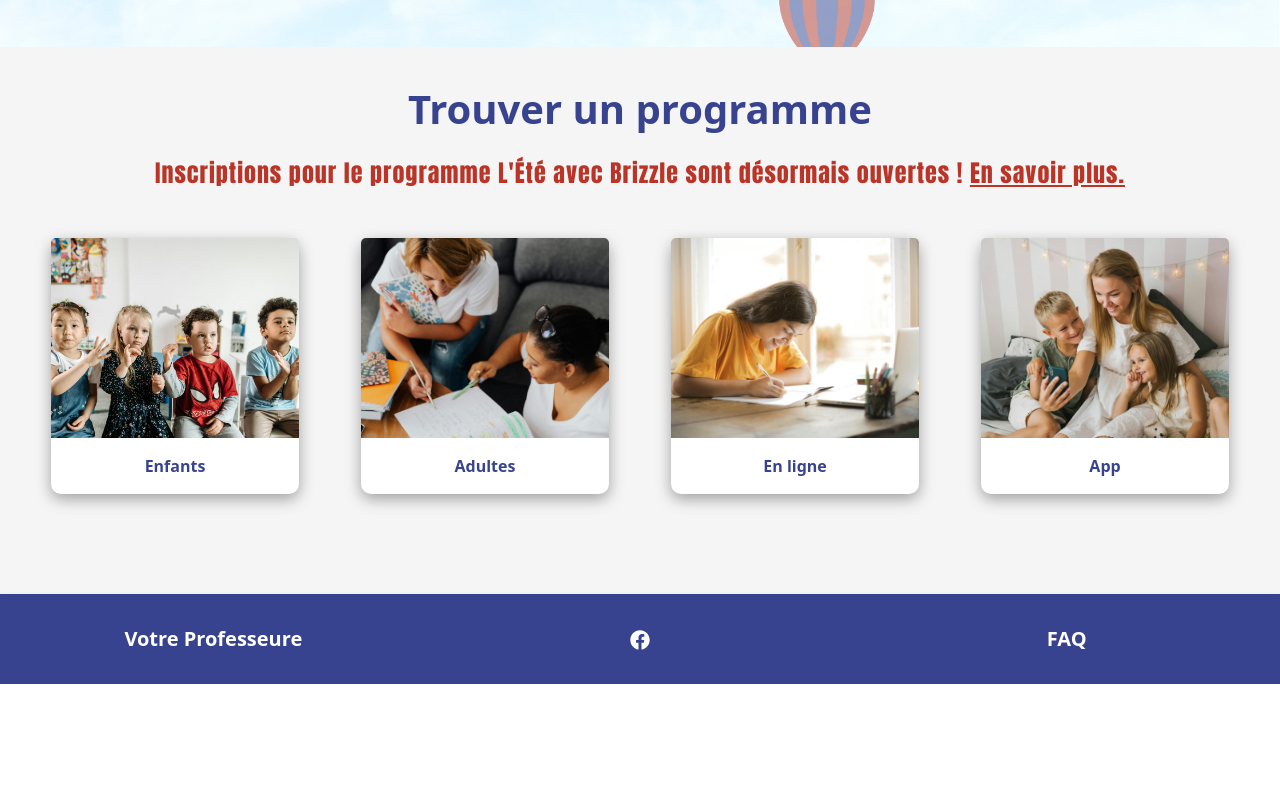
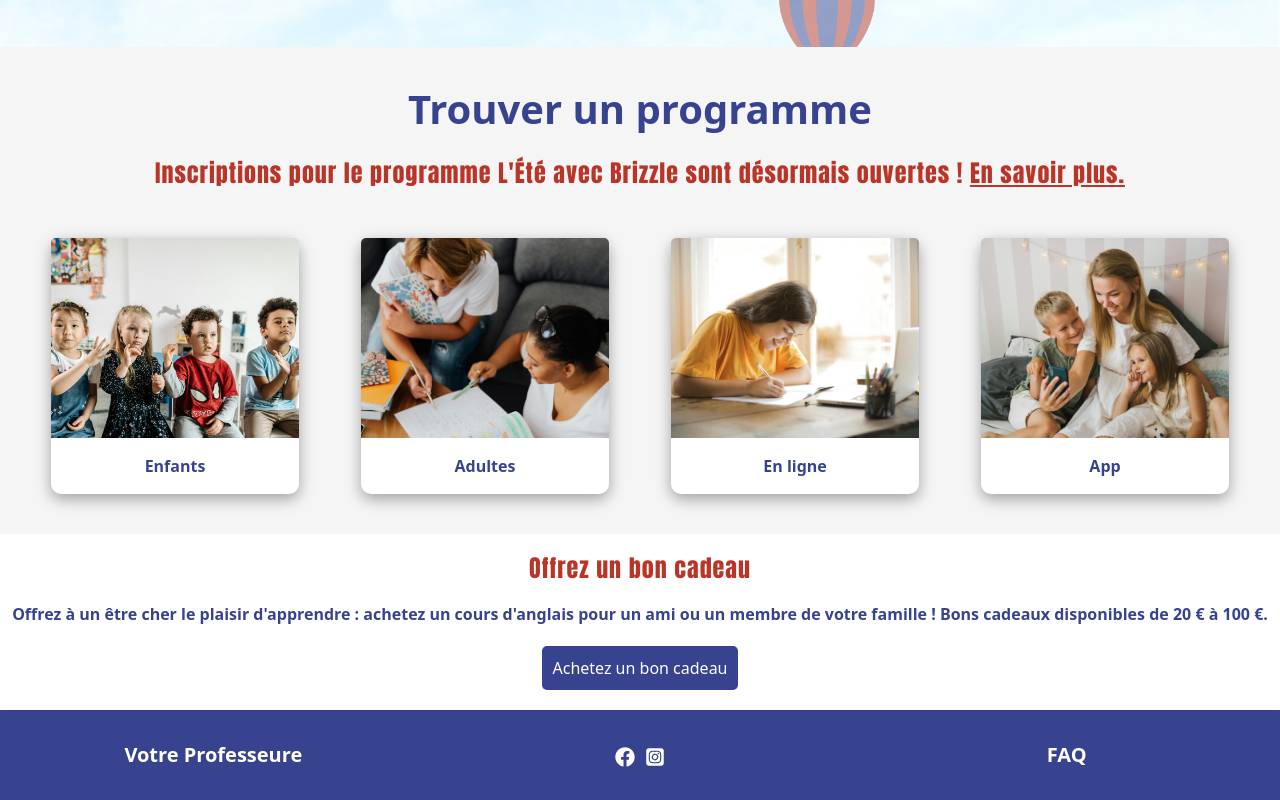
Before and after one commit to GeorginaMudditt/brizzle-website, a React (Vite) app: page / in a window 1280 px wide. Shown: the part 467-1267 px from the top of the page. Before the commit the page ends 1151 px from the top, so only its background shows below. Built offline with nearby package versions, Linux system fonts and the light colour scheme.

Commit message:
add gift voucher info, add insta link, styles

```diff
--- a/src/App.tsx
+++ b/src/App.tsx
@@ -15,6 +15,7 @@ import ApplicationPage from "./pages/ApplicationPage";
 import ProfilePage from "./pages/ProfilePage";
 import FAQPage from "./pages/FAQPage";
 import WelcomePage from "./pages/WelcomePage";
+import GiftVoucher from "./GiftVoucher";
 
 export default function App() {
   return (
@@ -25,6 +26,7 @@ export default function App() {
           <Route path="/auth/bienvenue" element={<WelcomePage />} />
           <Route path="*" element={<MainContentWithModals />} />
         </Routes>
+        <GiftVoucher />
         <Footer />
       </div>
     </Router>
--- a/src/Footer.css
+++ b/src/Footer.css
@@ -23,4 +23,5 @@
 .Footer a {
   color: white;
   text-decoration: none;
+  margin: 0 5px;
 }
--- a/src/Footer.tsx
+++ b/src/Footer.tsx
@@ -1,5 +1,6 @@
 import "./Footer.css";
 import { FaFacebook } from "react-icons/fa";
+import { FaSquareInstagram } from "react-icons/fa6";
 import { Link } from "react-router-dom";
 
 export default function Footer() {
@@ -16,6 +17,13 @@ export default function Footer() {
         >
           <FaFacebook />
         </a>
+        <a
+          href="https://www.instagram.com/brizzleenglish/"
+          target="_blank"
+          rel="noreferrer"
+        >
+          <FaSquareInstagram />
+        </a>
       </div>
       <Link to="/faq">
         <div className="footer-text">FAQ</div>
--- /dev/null
+++ b/src/GiftVoucher.css
@@ -0,0 +1,27 @@
+.GiftVoucher h2 {
+  margin-top: 20px;
+  color: #ba3527;
+  font-family: Impact, Haettenschweiler, "Arial Narrow Bold", sans-serif;
+  letter-spacing: 1px;
+}
+
+.GiftVoucher p {
+  color: #38438f;
+  text-align: center;
+  font-weight: 700;
+}
+
+.GiftVoucher .button {
+  background-color: #38438f;
+  color: white;
+  padding: 10px;
+  border: none;
+  border-radius: 5px;
+  cursor: pointer;
+  display: block;
+  margin: 20px auto;
+}
+
+.GiftVoucher .button:hover {
+  background-color: #ba3527;
+}
--- /dev/null
+++ b/src/GiftVoucher.tsx
@@ -0,0 +1,21 @@
+import "./GiftVoucher.css";
+
+export default function GiftVoucher() {
+  return (
+    <div className="GiftVoucher">
+      <h2>Offrez un bon cadeau</h2>
+      <p>
+        Offrez à un être cher le plaisir d'apprendre : achetez un cours
+        d'anglais pour un ami ou un membre de votre famille ! Bons cadeaux
+        disponibles de 20 € à 100 €.
+      </p>
+      <a
+        href="https://giftup.app/place-order/56ec5784-7738-48b4-86d3-08dda9a870cc?platform=hosted"
+        target="_blank"
+        rel="noopener noreferrer"
+      >
+        <button className="button">Achetez un bon cadeau</button>
+      </a>
+    </div>
+  );
+}
--- a/src/Header.css
+++ b/src/Header.css
@@ -26,6 +26,7 @@
 .Header .email-icon {
   color: #364089;
   font-size: 30px;
+  margin: 0 5px;
 }
 
 .Header a {
--- a/src/Header.tsx
+++ b/src/Header.tsx
@@ -1,6 +1,7 @@
 import "./Header.css";
 import { FaEnvelope } from "react-icons/fa";
 import { FaFacebook } from "react-icons/fa";
+import { FaSquareInstagram } from "react-icons/fa6";
 import square from "./assets/brizzle-insta-square.png";
 import hero from "./assets/hero4.png";
 
@@ -22,6 +23,13 @@ export default function Header() {
           >
             <FaFacebook className="email-icon" />
           </a>
+          <a
+            href="https://www.instagram.com/brizzleenglish/"
+            target="_blank"
+            rel="noreferrer"
+          >
+            <FaSquareInstagram className="email-icon" />
+          </a>
         </div>
       </div>
       <div className="header-container">
--- a/src/Offerings.css
+++ b/src/Offerings.css
@@ -25,7 +25,7 @@
 .Offerings .offerings-container {
   display: grid;
   grid-template-columns: 1fr 1fr 1fr 1fr;
-  margin-bottom: 80px;
+  margin-bottom: 20px;
   margin-top: 50px;
 }
 
```
